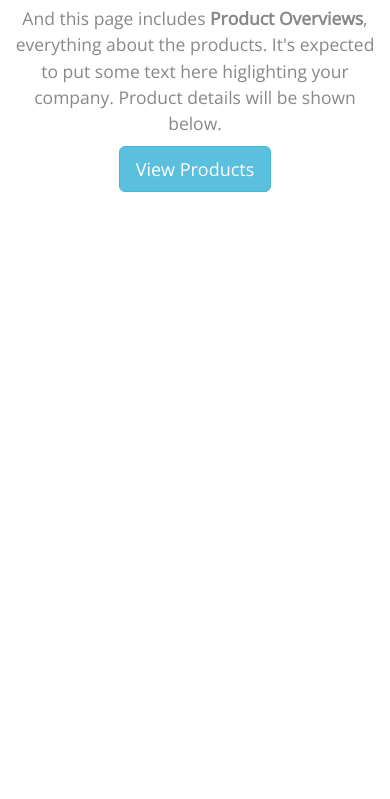
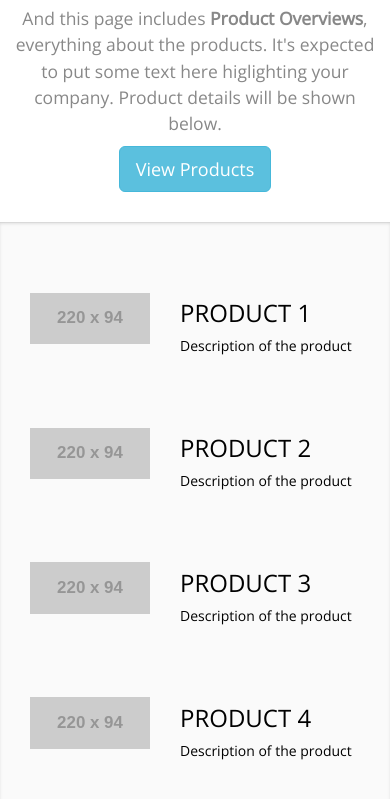
Before and after one commit to arslanalan/arslanalan.github.io, a plain HTML site: page index.htm in a window 390 px wide. Shown: the part 405-1204 px from the top of the page. Before the commit the page ends 844 px from the top, so only its background shows below. Drawn offline with nearby package versions, Linux system fonts and the light colour scheme; placeholder pictures from the web are drawn by us.

Commit message:
Add view products article

```diff
--- a/css/styles.css
+++ b/css/styles.css
@@ -29,6 +29,12 @@ body {
     min-height: 100vh; /*covers all the screen when menu button clicked*/
 }
 
+/*make each columns have the same height in a row*/
+.row.display-flex {
+  display: flex;
+  flex-wrap: wrap;
+}
+
 
 /*==============================
   ==============================
@@ -40,8 +46,17 @@ body {
     padding-bottom: 7.5%;
 }
 
+.link-normalized a {
+    color: black;
+}
+
 .background-style1 {
     background-color: #fff;
+}
+
+.background-style2 {
+    background-color: #fafafa;
+    box-shadow: inset 0px 1px 0px 0px rgba(0, 0, 0, 0.05), inset 0px 2px 3px 0px rgba(0, 0, 0, 0.1);
 }
 
 .text-muted {
@@ -64,6 +79,7 @@ body {
     align to center vertically
   ==============================*/
 .vertical-center{
+    display: flex;
     align-items: center;
 }
 
--- a/index.htm
+++ b/index.htm
@@ -59,11 +59,80 @@
                         <h1 class="header-h1">Hi! This is <strong>INTRO</strong></h1> <br>
                     </header>
                     <p class="top-p text-muted"> And this page includes <strong>Product Overviews</strong>, everything about the products. It's expected to put some text here higlighting your company. Product details will be shown below.</p>
-                    <a class="btn btn-info btn-lg" href="#Work" role="button">View Products</a>
+                    <a class="btn btn-info btn-lg" href="#View-Products" role="button">View Products</a>
                 </div>
             </div>
         </div>
     </article>
 
+    <article id="View-Products" class="visible-xs background-style2 padding-topbottom">
+        <div class="container">
+            <div class="row">
+                <div class="col-xs-12 padding-topbottom">
+                    <div class="container">
+                        <div class="row display-flex link-normalized">
+                            <div class="col-xs-5 vertical-center">
+                                <a href="#Product1">
+                                    <img src="http://placehold.it/220x94" alt="Product 1" class="img-responsive center-block">
+                                </a>
+                            </div>
+                            <div class="col-xs-7">
+                                <h3 class="text-uppercase"><a href="#Product1"> Product 1</a></h3>
+                                <a href="#Product1">Description of the product</a>
+                            </div>
+                        </div>
+                    </div>
+                </div>
+
+                <div class="col-xs-12 padding-topbottom">
+                    <div class="container">
+                        <div class="row display-flex link-normalized">
+                            <div class="col-xs-5 vertical-center">
+                                <a href="#Product2">
+                                    <img src="http://placehold.it/220x94" alt="Product 2" class="img-responsive center-block">
+                                </a>
+                            </div>
+                            <div class="col-xs-7">
+                                <h3 class="text-uppercase"><a href="#Product2"> Product 2</a></h3>
+                                <a href="#Product2">Description of the product</a>
+                            </div>
+                        </div>
+                    </div>
+                </div>
+
+                <div class="col-xs-12 padding-topbottom">
+                    <div class="container">
+                        <div class="row display-flex link-normalized">
+                            <div class="col-xs-5 vertical-center">
+                                <a href="#Product3">
+                                    <img src="http://placehold.it/220x94" alt="Product 3" class="img-responsive center-block">
+                                </a>
+                            </div>
+                            <div class="col-xs-7">
+                                <h3 class="text-uppercase"><a href="#Product3"> Product 3</a></h3>
+                                <a href="#Product3">Description of the product</a>
+                            </div>
+                        </div>
+                    </div>
+                </div>
+
+                <div class="col-xs-12 padding-topbottom">
+                    <div class="container">
+                        <div class="row display-flex link-normalized">
+                            <div class="col-xs-5 vertical-center">
+                                <a href="#Product4">
+                                    <img src="http://placehold.it/220x94" alt="Product 4" class="img-responsive center-block">
+                                </a>
+                            </div>
+                            <div class="col-xs-7">
+                                <h3 class="text-uppercase"><a href="#Product4"> Product 4</a></h3>
+                                <a href="#Product4">Description of the product</a>
+                            </div>
+                        </div>
+                    </div>
+                </div>
+            </div>
+        </div>
+    </article>
 </body>
 </html>
```
